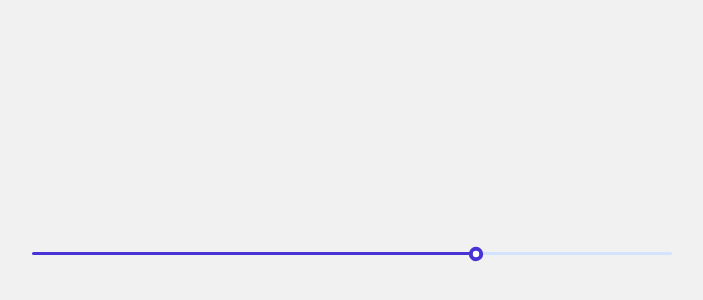
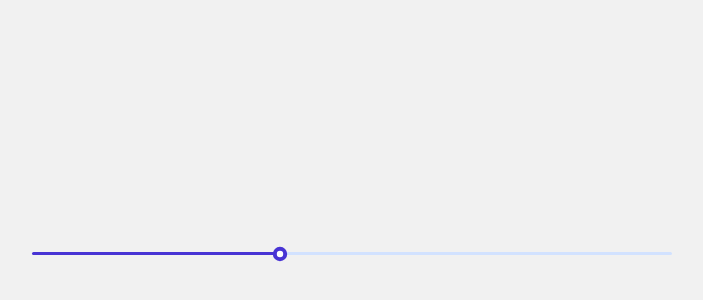
Before and after one commit to moein459/range-slider-demo, an Angular app: page / in a window 1280 px wide. Shown: the part 62-362 px from the top of the page, without its empty margins (290-993 px from the left). Built offline with nearby package versions, Linux system fonts and the light colour scheme.

Commit message:
support different min / max values

```diff
--- a/src/app/components/range-slider/range-slider.component.ts
+++ b/src/app/components/range-slider/range-slider.component.ts
@@ -17,10 +17,10 @@ import {Subscription} from 'rxjs';
 })
 export class RangeSliderComponent implements OnInit, OnDestroy {
 	@Input()
-	min = 0;
+	min = 20;
 
 	@Input()
-	max = 100;
+	max = 150;
 
 	@Input()
 	default = 70;
@@ -39,13 +39,18 @@ export class RangeSliderComponent implements OnInit, OnDestroy {
 		return this.formControl.value;
 	}
 
+	get percentageValue() {
+		const range = this.max - this.min;
+		return Math.floor((this.value - this.min) * 100 / range);
+	}
+
 	get bgGradient() {
-		return `linear-gradient(90deg, #4834D4 ${this.value}%, #D2E2FF 0)`;
+		return `linear-gradient(90deg, #4834D4 ${this.percentageValue}%, #D2E2FF 0)`;
 	}
 
 	get offset() {
-		const offset = Math.floor(34 * (this.value / 100));
-		return `calc(${this.value}% - ${offset}px`;
+		const offset = Math.floor(34 * (this.percentageValue / 100));
+		return `calc(${this.percentageValue}% - ${offset}px`;
 	}
 
 	ngOnInit() {
```
